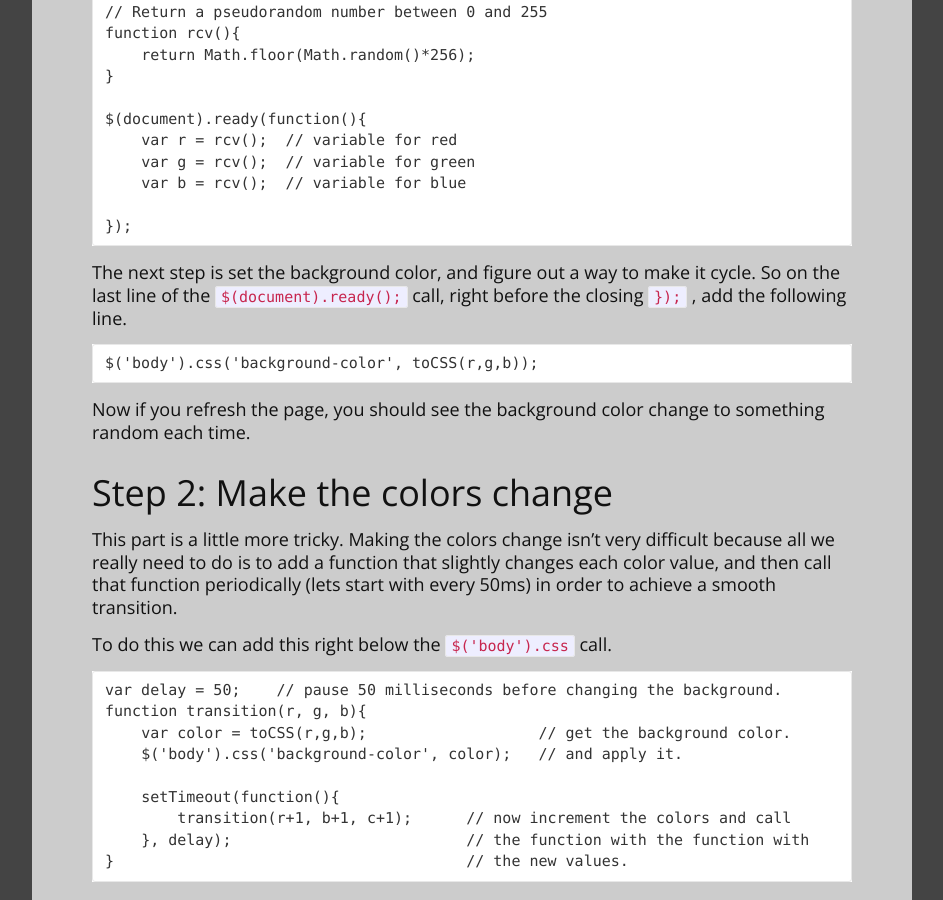
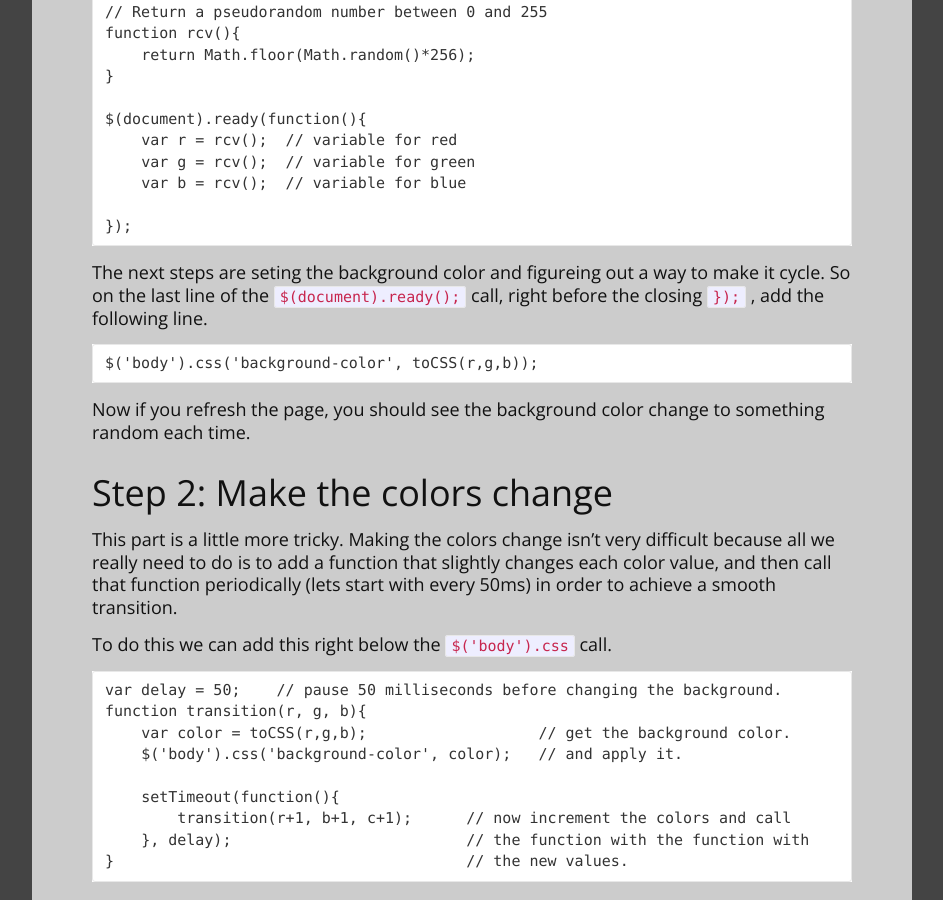
Before and after one commit to plosive/konstantinfarrell.github.io, a Jekyll site: the page built from _posts/2016-05-12-gradiate.md, in a window 1280 px wide and 900 px high, scrolled down 1267 px. Shown: the whole window, without its empty margins (168-1111 px from the left). Built offline with Jekyll 4.4.1, drawn with Linux system fonts in a browser that asks for light colours.

Commit message:
minor wording edit

```diff
--- a/_posts/2016-05-12-gradiate.md
+++ b/_posts/2016-05-12-gradiate.md
@@ -58,7 +58,7 @@ So my code now looks like this.
 
     });
 
-The next step is set the background color, and figure out a way to make it cycle.
+The next steps are seting the background color and figureing out a way to make it cycle.
 So on the last line of the `$(document).ready();` call, right before the closing `});`
 , add the following line.
 
```
